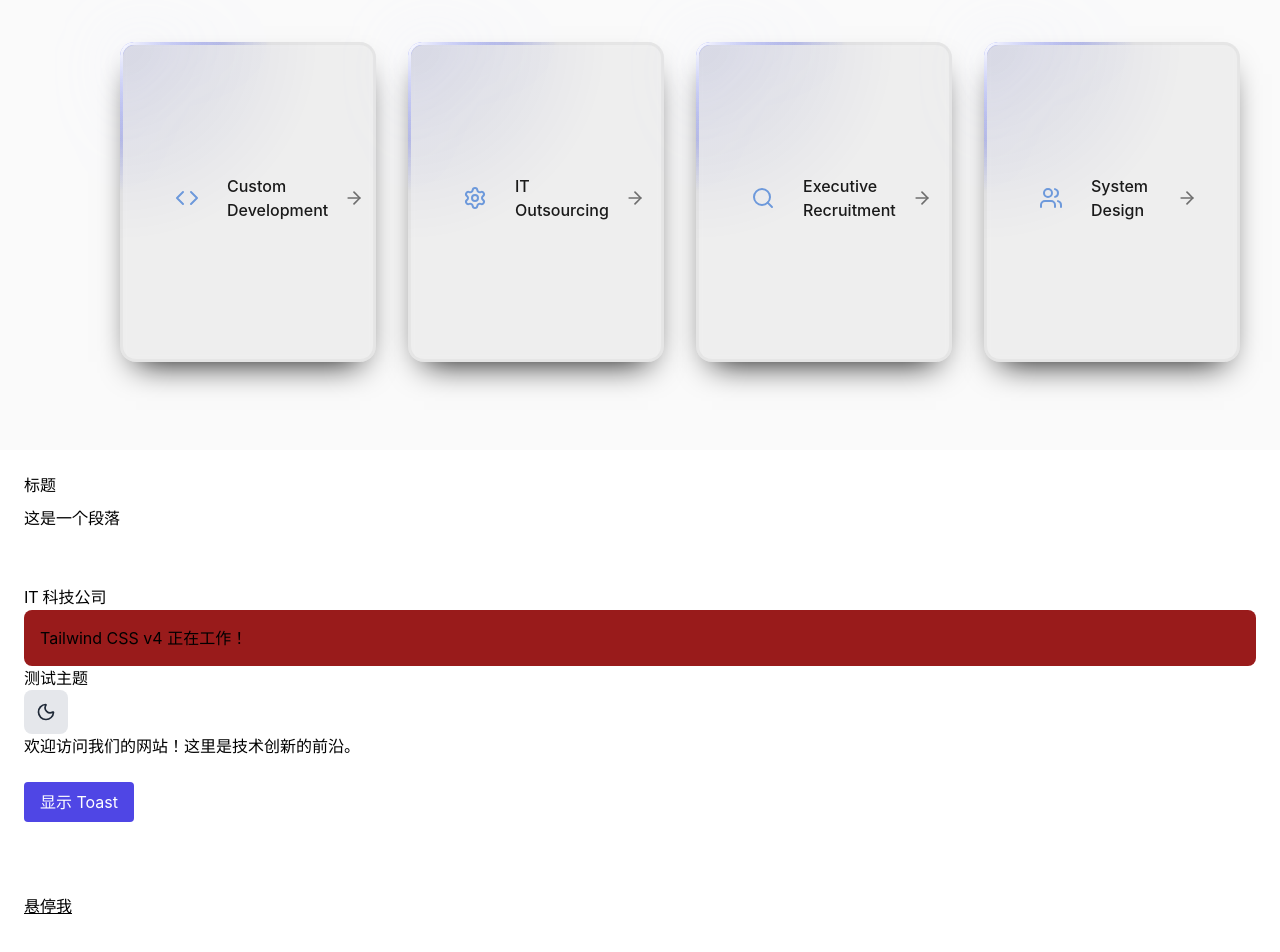
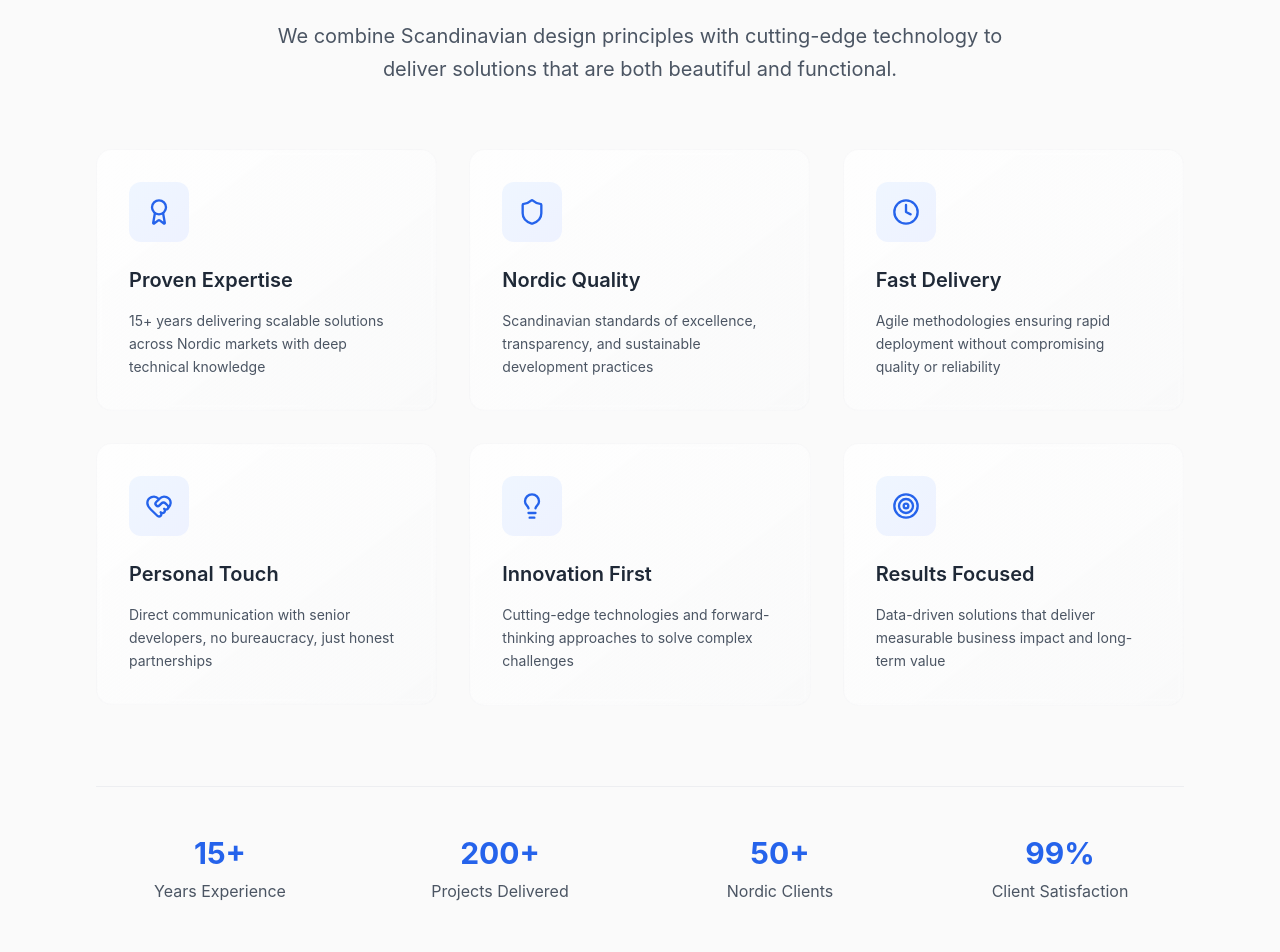
Before and after one commit to YaliZhang1/YL-website, a React (Vite) app: page / in a window 1280 px wide. Shown: the part 1834-2786 px from the top of the page. Built offline with nearby package versions, Linux system fonts and the light colour scheme; the HTML template or start-up script is replaced by a standard one.

Commit message:
built the why us section

```diff
--- a/src/components/landing/WhyUsSection.tsx
+++ b/src/components/landing/WhyUsSection.tsx
@@ -1,95 +1,272 @@
+//#region
+// import React, { useState, useEffect } from "react";
+// import { ArrowRight, Code, Users, Search, Settings } from "lucide-react";
+// import { GlowCard } from "@/components/ui/spotlight-card";
+// import { motion } from "framer-motion";
+
+// // 服务图标映射
+// const whyUsIcons = {
+//   "Custom Development": Code,
+//   "IT Outsourcing": Settings,
+//   "Executive Recruitment": Search,
+//   "System Design": Users,
+// };
+
+// // 服务卡片组件
+// const WhyUsCard: React.FC<{
+//   whyUs: string;
+//   index: number;
+// }> = ({ whyUs, index }) => {
+//   const [isHovered, setIsHovered] = useState(false);
+//   const [isVisible, setIsVisible] = useState(false);
+//   const Icon = whyUsIcons[whyUs] || Code;
+
+//   useEffect(() => {
+//     const timer = setTimeout(() => setIsVisible(true), 800 + index * 100);
+//     return () => clearTimeout(timer);
+//   }, [index]);
+
+//   return (
+//     <div
+//       className={`transition-all duration-800 ${
+//         isVisible ? "opacity-100 translate-x-0" : "opacity-0 translate-x-12"
+//       }`}
+//       onMouseEnter={() => setIsHovered(true)}
+//       onMouseLeave={() => setIsHovered(false)}
+//     >
+//       {/*  用 GlowCard 包裹内容,这里的customGlowColor可以换成任何你喜欢的颜色比如：glowColor="nordic-primary"/glowColor="brand-primary"/customGlowColor="#6d99db" */}
+//       <GlowCard customGlowColor="var(--nordic-dark)">
+//         <div className="flex items-center space-x-4 p-6 rounded-lg">
+//           <div className="flex-shrink-0">
+//             <div className="w-12 h-12 rounded-lg flex items-center justify-center">
+//               <Icon className="w-6 h-6 text-nordic-primary" />
+//             </div>
+//           </div>
+//           <div className="flex-grow">
+//             <h3 className="font-medium text-nordic-text group-hover:text-nordic-primary transition-colors duration-300">
+//               {whyUs}
+//             </h3>
+//           </div>
+//           <div className="flex-shrink-0">
+//             <ArrowRight
+//               className={`w-5 h-5 text-nordic-primary/60 transition-all duration-300 ${
+//                 isHovered ? "translate-x-1 opacity-100" : "opacity-60"
+//               }`}
+//             />
+//           </div>
+//         </div>
+//       </GlowCard>
+//     </div>
+//   );
+// };
+
+// export const WhyUsSection: React.FC = () => {
+//   const whyUsOptions = [
+//     "Custom Development",
+//     "IT Outsourcing",
+//     "Executive Recruitment",
+//     "System Design",
+//   ];
+
+//   return (
+//     <section className="py-16 bg-nordic-bg text-nordic-text relative">
+//       <div className="container mx-auto px-8 md:px-16 lg:px-24 max-w-[130rem]">
+//         <h2 className="section-title text-nordic-text mb-16 overflow-visible">
+//           <p className="mx-auto text-center leading-snug max-w-[90%] sm:max-w-[80%] md:max-w-[37.5rem] lg:max-w-[60rem] tracking-tight">
+//             Why Us
+//           </p>
+//         </h2>
+//         <motion.div
+//           initial="hidden"
+//           whileInView="show"
+//           viewport={{ once: true, amount: 0.5 }}
+//         >
+//           <div className="grid sm:grid-cols-2 lg:grid-cols-4 gap-16">
+//             {whyUsOptions.map((whyUs, index) => (
+//               <motion.div className="h-full">
+//                 <div className="p-6 flex flex-col justify-between h-full">
+//                   <WhyUsCard index={index} whyUs={whyUs} key={whyUs} />
+//                 </div>
+//               </motion.div>
+//             ))}
+//           </div>
+//         </motion.div>
+//       </div>
+//     </section>
+//   );
+// };
+//#endregion
 import React, { useState, useEffect } from "react";
-import { ArrowRight, Code, Users, Search, Settings } from "lucide-react";
-import { GlowCard } from "@/components/ui/spotlight-card";
-import { motion } from "framer-motion";
+import {
+  Shield,
+  Clock,
+  Award,
+  HeartHandshake,
+  Lightbulb,
+  Target,
+} from "lucide-react";
 
-// 服务图标映射
-const whyUsIcons = {
-  "Custom Development": Code,
-  "IT Outsourcing": Settings,
-  "Executive Recruitment": Search,
-  "System Design": Users,
+// 优势图标映射
+const whyChooseUsIcons = {
+  "Proven Expertise": Award,
+  "Nordic Quality": Shield,
+  "Fast Delivery": Clock,
+  "Personal Touch": HeartHandshake,
+  "Innovation First": Lightbulb,
+  "Results Focused": Target,
 };
 
-// 服务卡片组件
-const WhyUsCard: React.FC<{
-  whyUs: string;
-  index: number;
-}> = ({ whyUs, index }) => {
+// 优势详细内容
+const whyChooseUsContent = {
+  "Proven Expertise":
+    "15+ years delivering scalable solutions across Nordic markets with deep technical knowledge",
+  "Nordic Quality":
+    "Scandinavian standards of excellence, transparency, and sustainable development practices",
+  "Fast Delivery":
+    "Agile methodologies ensuring rapid deployment without compromising quality or reliability",
+  "Personal Touch":
+    "Direct communication with senior developers, no bureaucracy, just honest partnerships",
+  "Innovation First":
+    "Cutting-edge technologies and forward-thinking approaches to solve complex challenges",
+  "Results Focused":
+    "Data-driven solutions that deliver measurable business impact and long-term value",
+};
+
+// 优势卡片组件
+const WhyChooseUsCard = ({ advantage, index }) => {
   const [isHovered, setIsHovered] = useState(false);
   const [isVisible, setIsVisible] = useState(false);
-  const Icon = whyUsIcons[whyUs] || Code;
+  const Icon = whyChooseUsIcons[advantage] || Award;
 
   useEffect(() => {
-    const timer = setTimeout(() => setIsVisible(true), 800 + index * 100);
+    const timer = setTimeout(() => setIsVisible(true), 200 + index * 150);
     return () => clearTimeout(timer);
   }, [index]);
 
   return (
     <div
-      className={`transition-all duration-800 ${
-        isVisible ? "opacity-100 translate-x-0" : "opacity-0 translate-x-12"
+      className={`transition-all duration-700 transform ${
+        isVisible ? "opacity-100 translate-y-0" : "opacity-0 translate-y-8"
       }`}
       onMouseEnter={() => setIsHovered(true)}
       onMouseLeave={() => setIsHovered(false)}
     >
-      {/*  用 GlowCard 包裹内容,这里的customGlowColor可以换成任何你喜欢的颜色比如：glowColor="nordic-primary"/glowColor="brand-primary"/customGlowColor="#6d99db" */}
-      <GlowCard customGlowColor="var(--nordic-dark)">
-        <div className="flex items-center space-x-4 p-6 rounded-lg">
-          <div className="flex-shrink-0">
-            <div className="w-12 h-12 rounded-lg flex items-center justify-center">
-              <Icon className="w-6 h-6 text-nordic-primary" />
-            </div>
-          </div>
-          <div className="flex-grow">
-            <h3 className="font-medium text-nordic-text group-hover:text-nordic-primary transition-colors duration-300">
-              {whyUs}
-            </h3>
-          </div>
-          <div className="flex-shrink-0">
-            <ArrowRight
-              className={`w-5 h-5 text-nordic-primary/60 transition-all duration-300 ${
-                isHovered ? "translate-x-1 opacity-100" : "opacity-60"
-              }`}
-            />
+      <div
+        className={`
+        group relative p-8 rounded-2xl border border-gray-100/50
+        bg-gradient-to-br from-white/80 to-gray-50/30 backdrop-blur-sm
+        hover:border-blue-200/60 hover:shadow-xl hover:shadow-blue-500/10
+        transition-all duration-500 ease-out h-full
+        ${isHovered ? "transform -translate-y-2" : ""}
+      `}
+      >
+        {/* 背景光效 */}
+        <div
+          className={`
+          absolute inset-0 rounded-2xl opacity-0 group-hover:opacity-100
+          bg-gradient-to-br from-blue-50/40 to-indigo-50/20
+          transition-opacity duration-500
+        `}
+        />
+
+        {/* 图标区域 */}
+        <div className="relative z-10 mb-6">
+          <div
+            className={`
+            inline-flex p-4 rounded-xl
+            bg-gradient-to-br from-blue-50 to-indigo-50
+            group-hover:from-blue-100 group-hover:to-indigo-100
+            transition-all duration-300
+            ${isHovered ? "scale-110" : ""}
+          `}
+          >
+            <Icon className="w-7 h-7 text-blue-600" />
           </div>
         </div>
-      </GlowCard>
+
+        {/* 内容区域 */}
+        <div className="relative z-10">
+          <h3 className="text-xl font-semibold text-gray-800 mb-4 group-hover:text-blue-700 transition-colors duration-300">
+            {advantage}
+          </h3>
+          <p className="text-gray-600 leading-relaxed text-sm group-hover:text-gray-700 transition-colors duration-300">
+            {whyChooseUsContent[advantage]}
+          </p>
+        </div>
+
+        {/* 底部装饰线 */}
+        <div className="absolute bottom-0 left-8 right-8 h-px bg-gradient-to-r from-transparent via-blue-200 to-transparent opacity-0 group-hover:opacity-100 transition-opacity duration-500" />
+      </div>
     </div>
   );
 };
 
-export const WhyUsSection: React.FC = () => {
-  const whyUsOptions = [
-    "Custom Development",
-    "IT Outsourcing",
-    "Executive Recruitment",
-    "System Design",
+export const WhyUsSection = () => {
+  const advantages = [
+    "Proven Expertise",
+    "Nordic Quality",
+    "Fast Delivery",
+    "Personal Touch",
+    "Innovation First",
+    "Results Focused",
   ];
 
   return (
-    <section className="py-16 bg-nordic-bg text-nordic-text relative">
-      <div className="container mx-auto px-8 md:px-16 lg:px-24 max-w-[130rem]">
-        <h2 className="section-title text-nordic-text mb-16 overflow-visible">
-          <p className="mx-auto text-center leading-snug max-w-[90%] sm:max-w-[80%] md:max-w-[37.5rem] lg:max-w-[60rem] tracking-tight">
-            Why Us
+    <section className="py-16  bg-nordic-bg text-nordic-text ">
+      {/* 背景装饰 */}
+      <div className="absolute top-0 left-1/4 w-64 h-64 bg-blue-100/30 rounded-full blur-3xl" />
+      <div className="absolute bottom-0 right-1/4 w-96 h-96 bg-indigo-100/20 rounded-full blur-3xl" />
+
+      <div className="container mx-auto px-8 md:px-16 lg:px-24  relative z-10">
+        {/* 标题区域 */}
+        <div className="text-center mb-16">
+          <div className="inline-flex items-center px-4 py-2 rounded-full bg-blue-50 text-blue-600 text-sm font-medium mb-6">
+            <Shield className="w-4 h-4 mr-2" />
+            Why Choose Us
+          </div>
+          <h2 className="text-4xl md:text-5xl font-bold text-nordic-text mb-6 leading-tight">
+            Built on
+            <span className="text-transparent bg-clip-text bg-gradient-to-r from-blue-600 to-indigo-600 mx-3">
+              Nordic Values
+            </span>
+          </h2>
+          <p className="text-xl text-gray-600 max-w-3xl mx-auto leading-relaxed">
+            We combine Scandinavian design principles with cutting-edge
+            technology to deliver solutions that are both beautiful and
+            functional.
           </p>
-        </h2>
-        <motion.div
-          initial="hidden"
-          whileInView="show"
-          viewport={{ once: true, amount: 0.5 }}
-        >
-          <div className="grid sm:grid-cols-2 lg:grid-cols-4 gap-16">
-            {whyUsOptions.map((whyUs, index) => (
-              <motion.div className="h-full">
-                <div className="p-6 flex flex-col justify-between h-full">
-                  <WhyUsCard index={index} whyUs={whyUs} key={whyUs} />
-                </div>
-              </motion.div>
-            ))}
+        </div>
+
+        {/* 卡片网格 */}
+        <div className="grid md:grid-cols-2 xl:grid-cols-3 gap-8">
+          {advantages.map((advantage, index) => (
+            <div key={advantage} className="h-full">
+              <WhyChooseUsCard advantage={advantage} index={index} />
+            </div>
+          ))}
+        </div>
+
+        {/* 底部统计区域 */}
+        <div className="mt-20 pt-12 border-t border-gray-200/60">
+          <div className="grid grid-cols-2 md:grid-cols-4 gap-8 text-center">
+            <div>
+              <div className="text-3xl font-bold text-blue-600 mb-2">15+</div>
+              <div className="text-gray-600">Years Experience</div>
+            </div>
+            <div>
+              <div className="text-3xl font-bold text-blue-600 mb-2">200+</div>
+              <div className="text-gray-600">Projects Delivered</div>
+            </div>
+            <div>
+              <div className="text-3xl font-bold text-blue-600 mb-2">50+</div>
+              <div className="text-gray-600">Nordic Clients</div>
+            </div>
+            <div>
+              <div className="text-3xl font-bold text-blue-600 mb-2">99%</div>
+              <div className="text-gray-600">Client Satisfaction</div>
+            </div>
           </div>
-        </motion.div>
+        </div>
       </div>
     </section>
   );
--- a/src/pages/Index.tsx
+++ b/src/pages/Index.tsx
@@ -18,48 +18,6 @@ export default function Index() {
         <HeroSection />
         <OfferingSection />
         <WhyUsSection />
-
-        <main className="p-6">
-          {/* 添加主题切换按钮 */}
-          <div className="  text-brand-text">
-            <h1 className="font-heading hover:text-brand-textHover">标题</h1>
-            <p className="text-brand-secondary mt-2">这是一个段落</p>
-            <button className="bg-brand-primary hover:bg-brand-primaryHover text-white px-4 py-2 rounded-lg mt-4">
-              按钮
-            </button>
-            <h1 className=" font-heading hover  hover:text-brand-hover  ">
-              IT 科技公司
-            </h1>{" "}
-            <div className="bg-red-800  p-4 rounded-lg">
-              Tailwind CSS v4 正在工作！
-            </div>
-            <div className="bg-brand-bg text-brand-text">测试主题</div>
-            <ThemeToggle />
-          </div>
-
-          <p className="text-light-secondaryText dark:text-dark-secondaryText mb-6">
-            欢迎访问我们的网站！这里是技术创新的前沿。
-          </p>
-
-          <div className="space-y-4">
-            <button
-              className="px-4 py-2 bg-indigo-600 text-white rounded hover:bg-indigo-700 transition-colors"
-              onClick={() => toast.success("操作成功！")}
-            >
-              显示 Toast
-            </button>
-
-            <button className="block px-4 py-2 bg-light-primary text-white rounded hover:bg-light-primary/80 dark:bg-dark-primary dark:hover:bg-dark-primary/80 transition-colors">
-              联系我们
-            </button>
-
-            <Tooltip label="这是提示">
-              <button className="underline hover:no-underline transition-all">
-                悬停我
-              </button>
-            </Tooltip>
-          </div>
-        </main>
       </Layout>
     </div>
   );
```
Also changed, not shown: src/components/landing/OfferingSection.tsx (+7 -6 lines).
